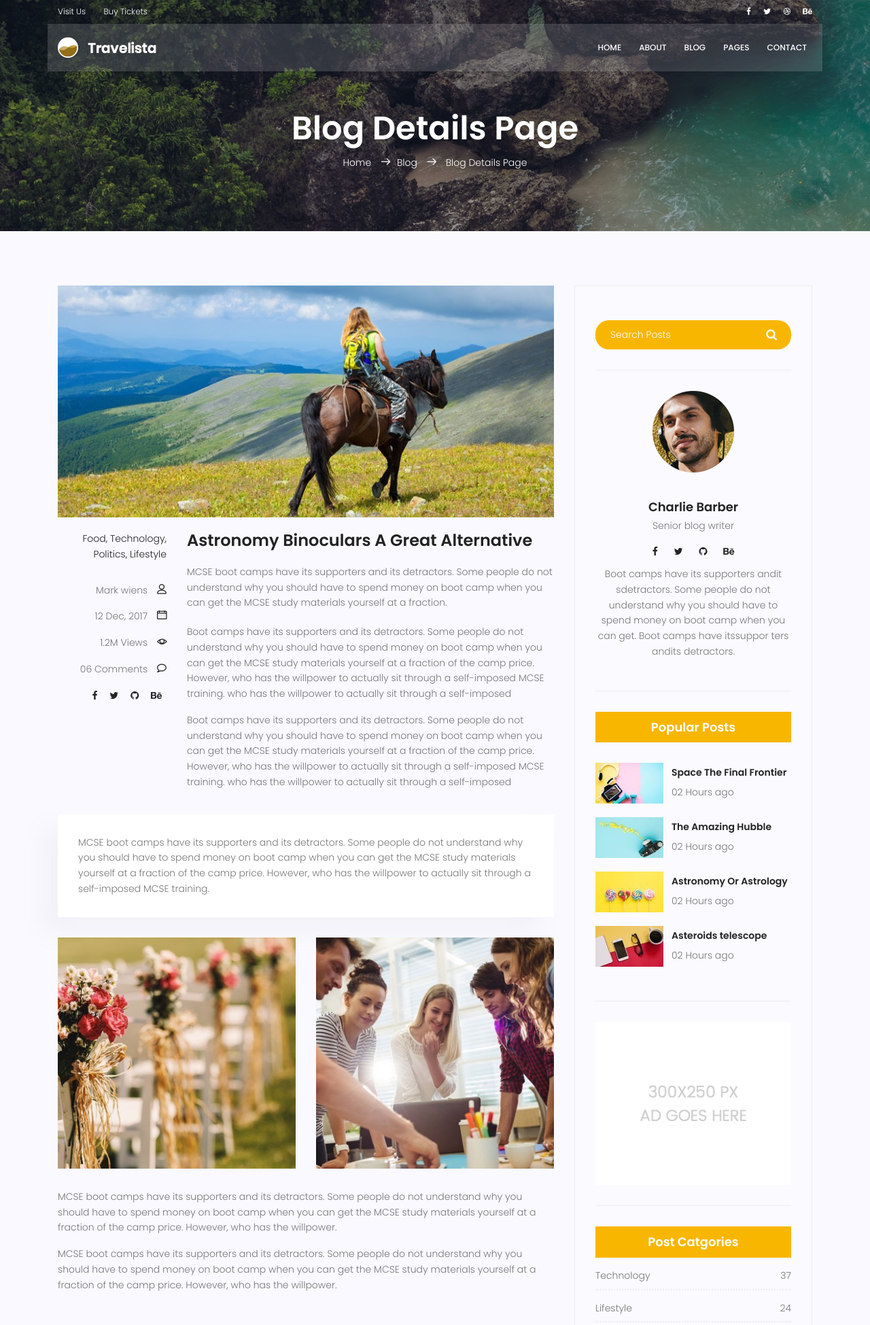
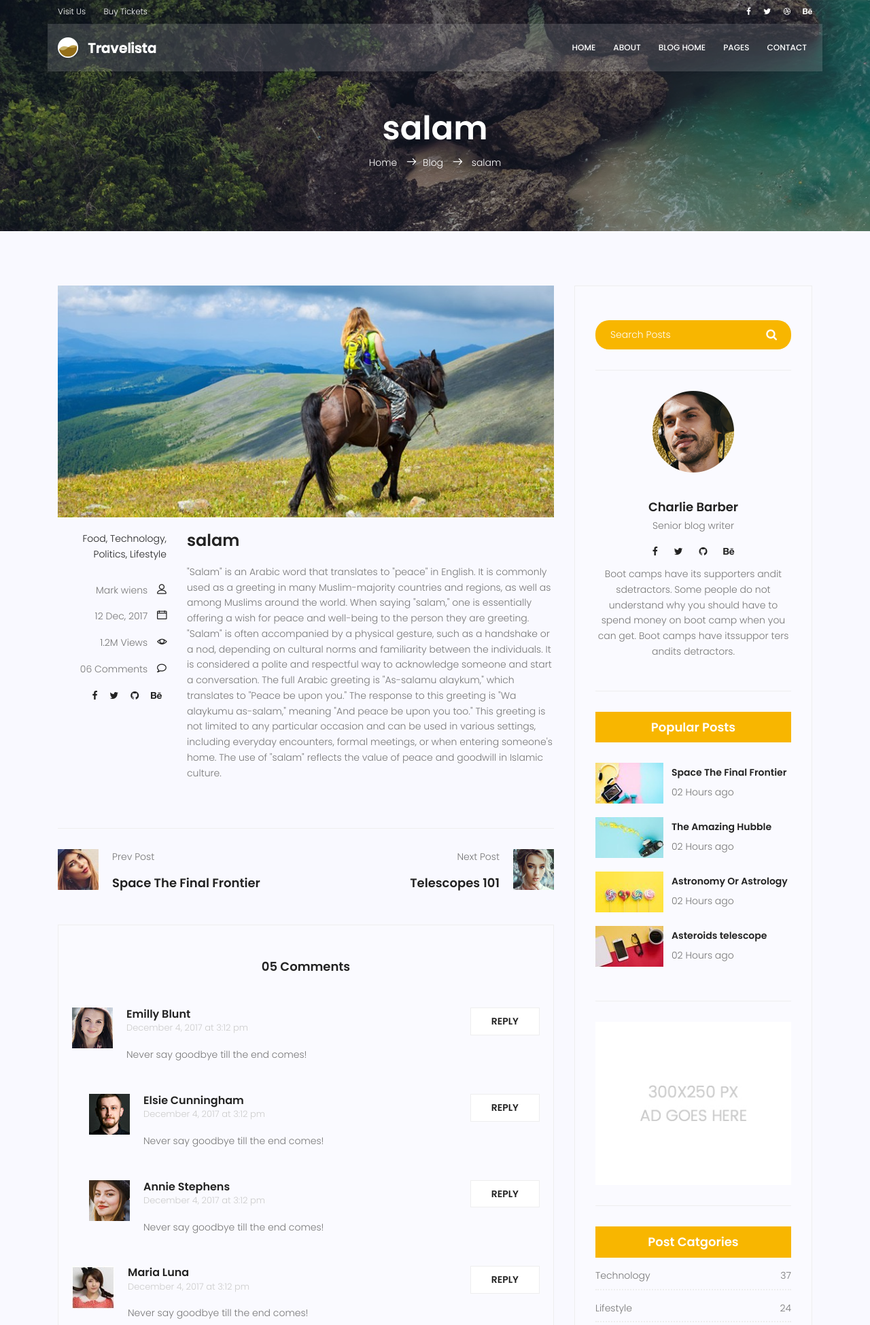
Before and after one commit to m15kh/start_django, a Django app: template templates/blog/blog-single.html in a window 1280 px wide. Shown: the top 1949 px of the page at 68% size. Run offline with Django 4.2, Linux system fonts and the light colour scheme; the template is opened without the code that fills it: values that come from a table or form of the project are taken from there, others are empty; data comes from the database, SQL or seed files in the repository; both versions use the stored data as it was after the commit; some libraries are stand-ins or nearby versions.

Commit message:
add media ti website

```diff
--- a/blog/models.py
+++ b/blog/models.py
@@ -1,12 +1,22 @@
 from django.db import models
+from django.contrib.auth.models import User
+# Create your models here.
 
-# Create your models here.
+
+class Category(models.Model):
+    name = models.CharField(max_length=256)
+    def __str__(self) -> str:
+        return self.name
+
+
+
+
 class Post(models.Model):
-    # author =
-    # img =
+    author = models.ForeignKey(User, on_delete=models.SET_NULL, null=True)
+    image = models.ImageField(upload_to='blog/', default='blog/default.jpg' )
     title = models.CharField(max_length=256)
     content = models.TextField()
-    # category
+    category = models.ManyToManyField(Category)
     # tag
     counted_view = models.IntegerField(default=0)#default=0
     status = models.BooleanField(default=False)
--- a/blog/urls.py
+++ b/blog/urls.py
@@ -5,7 +5,8 @@ app_name = 'blog'
 
 urlpatterns = [
     path("", blog_view, name='index'),
-    path('blog/single', blog_single, name="single"),
-    path('post-<int:pid>', test, name="test")
+    path('<int:pid>', blog_single, name="single"),
+    # path('<int:pid>', test, name="test")
+    # path('post-<int:pid>', test, name="test")
 
 ]
--- a/blog/views.py
+++ b/blog/views.py
@@ -6,8 +6,10 @@ def blog_view(request):
     context = {'posts':posts}
     return render(request, "blog/blog-home.html", context)
 
-def blog_single(request):
-    return render(request, "blog/blog-single.html")
+def blog_single(request, pid):
+    post = get_object_or_404(Post, id=pid, status = 1)
+    context = {'post':post}
+    return render(request, "blog/blog-single.html", context)
 
 def test(request,pid):
 
--- /dev/null
+++ b/requirment.txt
@@ -0,0 +1,6 @@
+asgiref==3.7.2
+Django==4.2.3
+Pillow==10.0.0
+sqlparse==0.4.4
+typing_extensions==4.7.1
+tzdata==2023.3
--- a/templates/base.html
+++ b/templates/base.html
@@ -64,12 +64,8 @@
                     <ul class="nav-menu">
                         <li><a href="{% url 'website:index' %}">Home</a></li>
                         <li><a href="{% url 'website:about' %}">About</a></li>
-                        <li class="menu-has-children" ><a href="{% url 'blog:index' %}">Blog</a>
-                            <ul>
-                                <li><a href="{% url 'blog:index' %}">Blog Home</a></li>
-                                <li><a href="{% url 'blog:single' %}">Blog Single</a></li>
-                            </ul>
-                        </li>
+                        <li><a href="{% url 'blog:index' %}">Blog Home</a></li>
+
                         <li class="menu-has-children"><a href="">Pages</a>
                             <ul>
                                 <li><a href="elements.html">Elements</a></li>
--- a/templates/blog/blog-single.html
+++ b/templates/blog/blog-single.html
@@ -8,11 +8,11 @@
 		<div class="row d-flex align-items-center justify-content-center">
 			<div class="about-content col-lg-12">
 				<h1 class="text-white">
-					Blog Details Page
+					{{post.title}}
 				</h1>
-				<p class="text-white link-nav"><a href="index.html">Home </a> <span
-						class="lnr lnr-arrow-right"></span><a href="blog-home.html">Blog </a> <span
-						class="lnr lnr-arrow-right"></span> <a href="blog-single.html"> Blog Details Page</a></p>
+				<p class="text-white link-nav"><a href="{% url 'website:index' %}">Home </a> <span
+						class="lnr lnr-arrow-right"></span><a href="{% url 'blog:index'%}">Blog </a> <span
+						class="lnr lnr-arrow-right"></span> {{post.title}}</p>
 			</div>
 		</div>
 	</div>
@@ -55,55 +55,13 @@
 						</div>
 					</div>
 					<div class="col-lg-9 col-md-9">
-						<h3 class="mt-20 mb-20">Astronomy Binoculars A Great Alternative</h3>
+						<h3 class="mt-20 mb-20">{{post.title}}</h3>
 						<p class="excert">
-							MCSE boot camps have its supporters and its detractors. Some people do not understand why
-							you should have to spend money on boot camp when you can get the MCSE study materials
-							yourself at a fraction.
+							{{post.content}}
 						</p>
-						<p>
-							Boot camps have its supporters and its detractors. Some people do not understand why you
-							should have to spend money on boot camp when you can get the MCSE study materials yourself
-							at a fraction of the camp price. However, who has the willpower to actually sit through a
-							self-imposed MCSE training. who has the willpower to actually sit through a self-imposed
-						</p>
-						<p>
-							Boot camps have its supporters and its detractors. Some people do not understand why you
-							should have to spend money on boot camp when you can get the MCSE study materials yourself
-							at a fraction of the camp price. However, who has the willpower to actually sit through a
-							self-imposed MCSE training. who has the willpower to actually sit through a self-imposed
-						</p>
+
 					</div>
-					<div class="col-lg-12">
-						<div class="quotes">
-							MCSE boot camps have its supporters and its detractors. Some people do not understand why
-							you should have to spend money on boot camp when you can get the MCSE study materials
-							yourself at a fraction of the camp price. However, who has the willpower to actually sit
-							through a self-imposed MCSE training.
-						</div>
-						<div class="row mt-30 mb-30">
-							<div class="col-6">
-								<img class="img-fluid" src="img/blog/post-img1.jpg" alt="">
-							</div>
-							<div class="col-6">
-								<img class="img-fluid" src="img/blog/post-img2.jpg" alt="">
-							</div>
-							<div class="col-lg-12 mt-30">
-								<p>
-									MCSE boot camps have its supporters and its detractors. Some people do not
-									understand why you should have to spend money on boot camp when you can get the MCSE
-									study materials yourself at a fraction of the camp price. However, who has the
-									willpower.
-								</p>
-								<p>
-									MCSE boot camps have its supporters and its detractors. Some people do not
-									understand why you should have to spend money on boot camp when you can get the MCSE
-									study materials yourself at a fraction of the camp price. However, who has the
-									willpower.
-								</p>
-							</div>
-						</div>
-					</div>
+
 				</div>
 				<div class="navigation-area">
 					<div class="row">
```
Also changed, not shown: blog/admin.py (+11 -2 lines), templates/blog/blog-home.html (+8 -4 lines), templates/test.html (+7 -1 lines), blog/migrations/0003_post_author.py (added), blog/migrations/0004_post_image.py (added), blog/migrations/0005_category_post_category.py (added), db.sqlite3.
